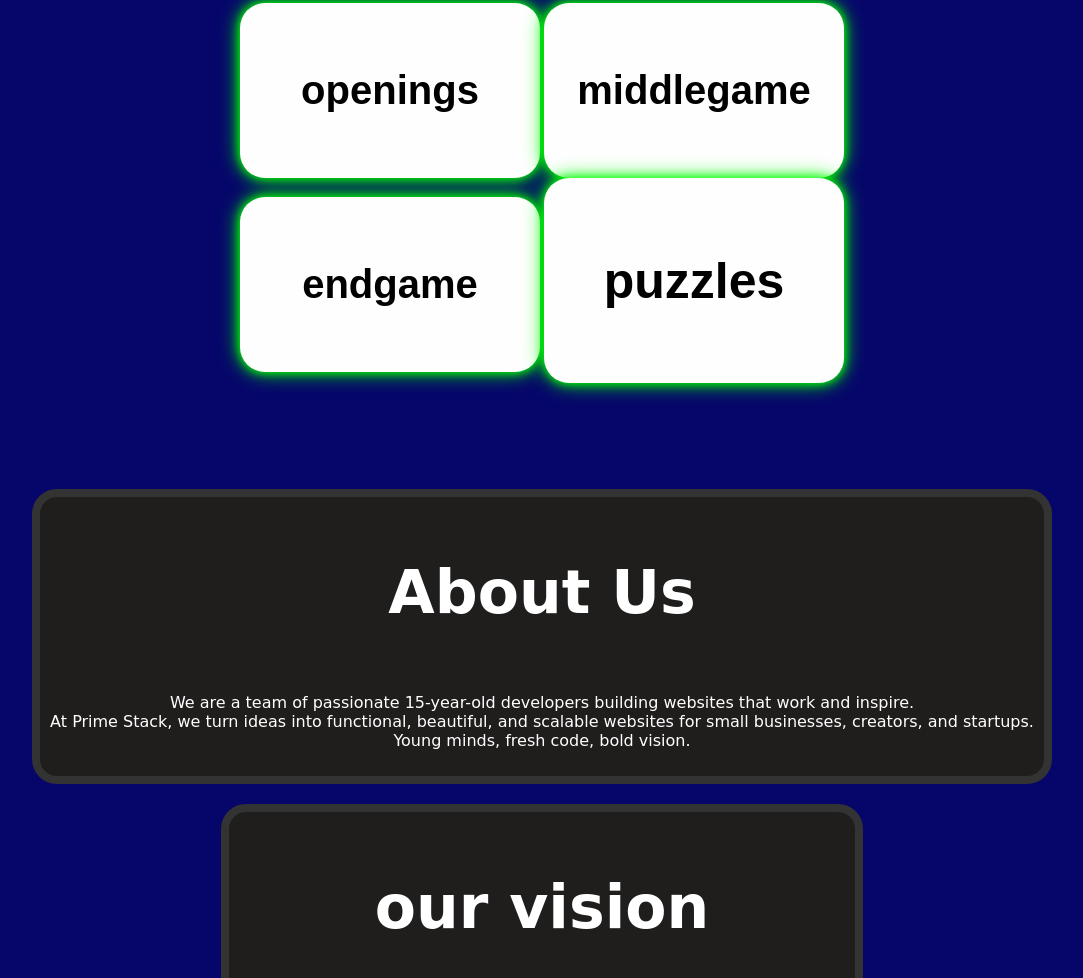
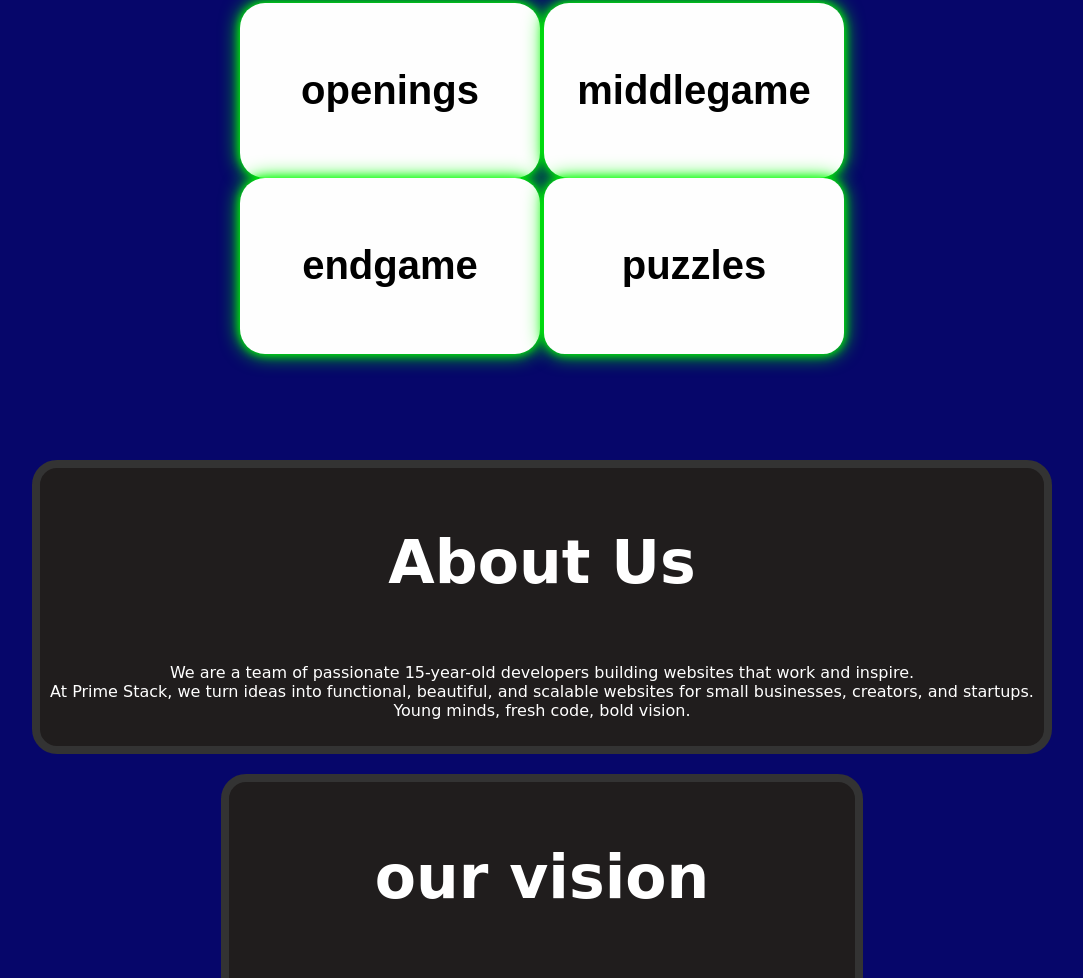
Before and after one commit to primestack-developers3/online-chess-course, a plain HTML site: page index.html in a window 1280 px wide. Shown: the part 962-1940 px from the top of the page, without its empty margins (98-1181 px from the left). Drawn offline with Linux system fonts and the light colour scheme; a script that the page names is missing.

Commit message:
Update index.html

```diff
--- a/index.html
+++ b/index.html
@@ -24,7 +24,7 @@
     <a href="openings.html"><button style="border-radius: 25px;" class="card"><h1 style="font-size:40px;">openings</h1></button></a>
    <a href="midlegame.html"><button style="border-radius: 25px;" class="card"><h1 style="font-size:40px;">middlegame</h1></button></a><br>
     <a href="endgame.html"><button style="border-radius: 25px;" class="card"><h1 style="font-size:40px;">endgame</h1></button></a>
-    <a href="puzzles.html"><button style="border-radius: 25px;" class="card"><h1 style="font-size:50px;">puzzles</h1></button></section><br><br></a>
+    <a href="puzzles.html"><button style="border-radius: 21px;" class="card"><h1 style="font-size:40px;">puzzles</h1></button></section><br><br></a>
         <section id="about">
             <div class="boxed-text">
         <h2 style="font-size:60px;"class=textcolor>About Us</h2>
```
